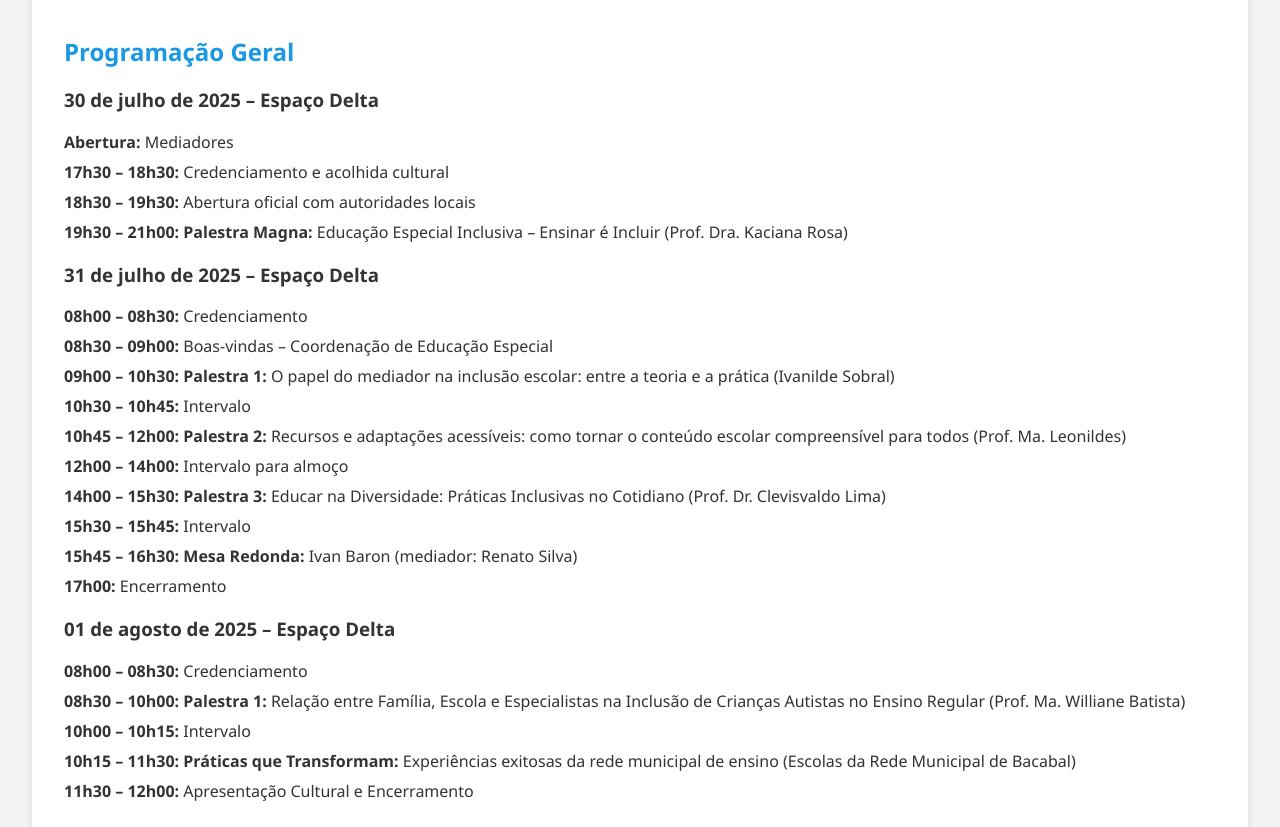
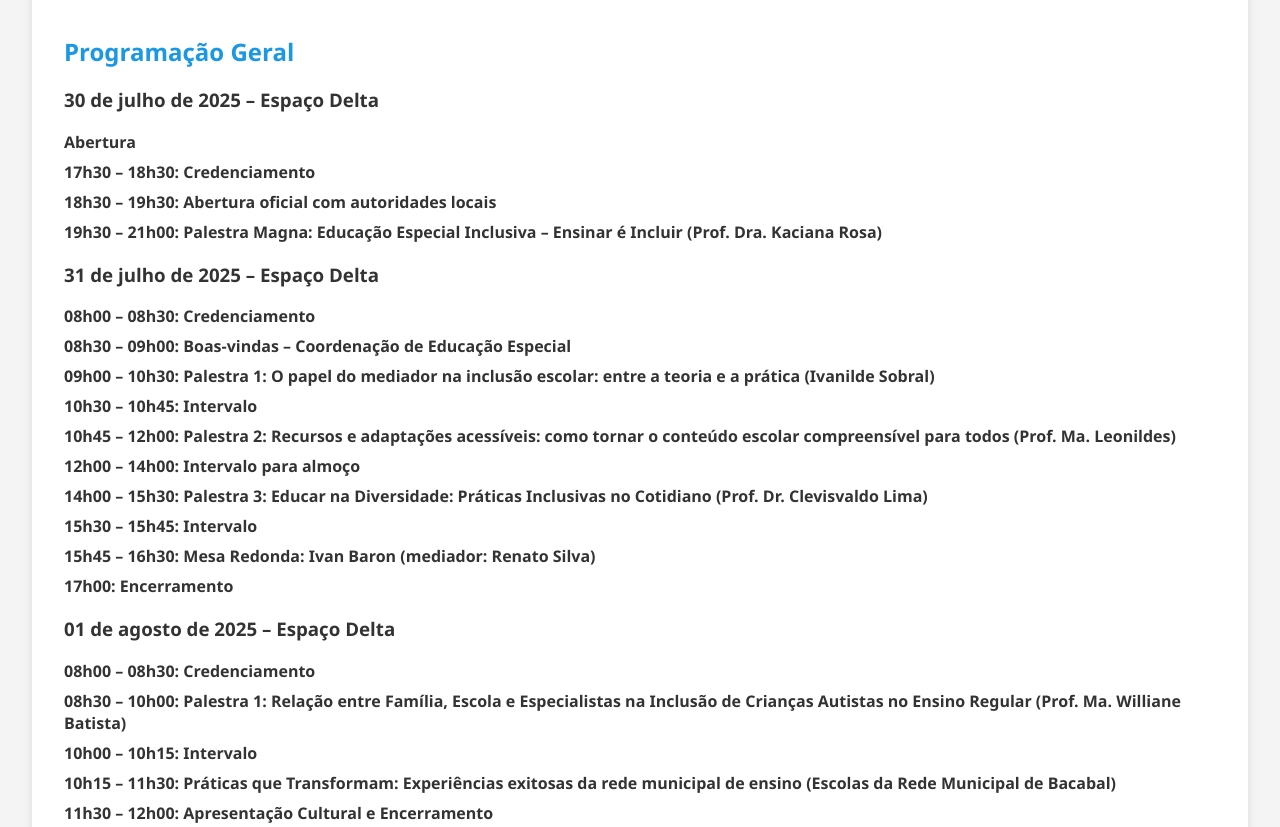
Before and after one commit to rodrigolinhares48/simposiodeeducacaoespecialbacabal, a plain HTML site: page index.html in a window 1280 px wide. Shown: the part 2800-3627 px from the top of the page. Drawn offline with Linux system fonts and the light colour scheme.

Commit message:
Update index.html

```diff
--- a/index.html
+++ b/index.html
@@ -87,10 +87,10 @@
 
   <div class="programacao-box">
     <h3>30 de julho de 2025 – Espaço Delta</h3>
-    <p><strong>Abertura:</strong> Mediadores</p>
+    <p><strong>Abertura</p>
   </div>
   <div class="programacao-box">
-    <p><strong>17h30 – 18h30:</strong> Credenciamento e acolhida cultural</p>
+    <p><strong>17h30 – 18h30:</strong> Credenciamento</p>
     <p><strong>18h30 – 19h30:</strong> Abertura oficial com autoridades locais</p>
     <p><strong>19h30 – 21h00:</strong> <strong>Palestra Magna:</strong> Educação Especial Inclusiva – Ensinar é Incluir (Prof. Dra. Kaciana Rosa)</p>
   </div>
```
